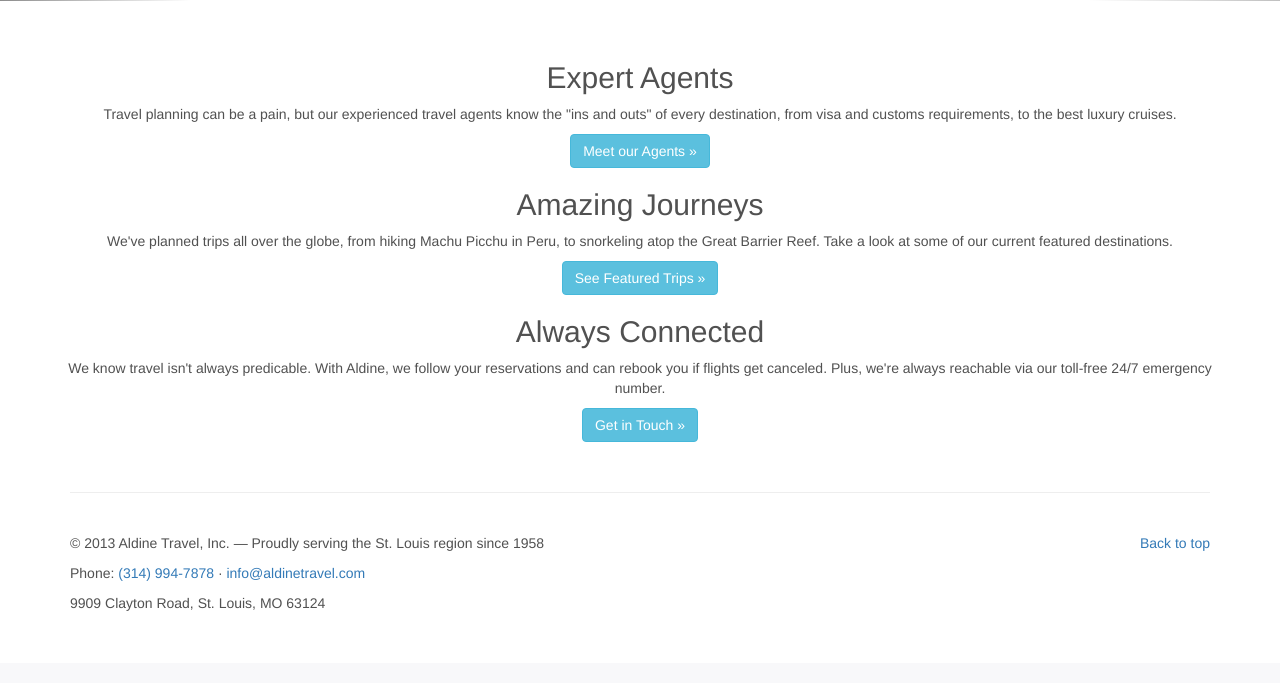
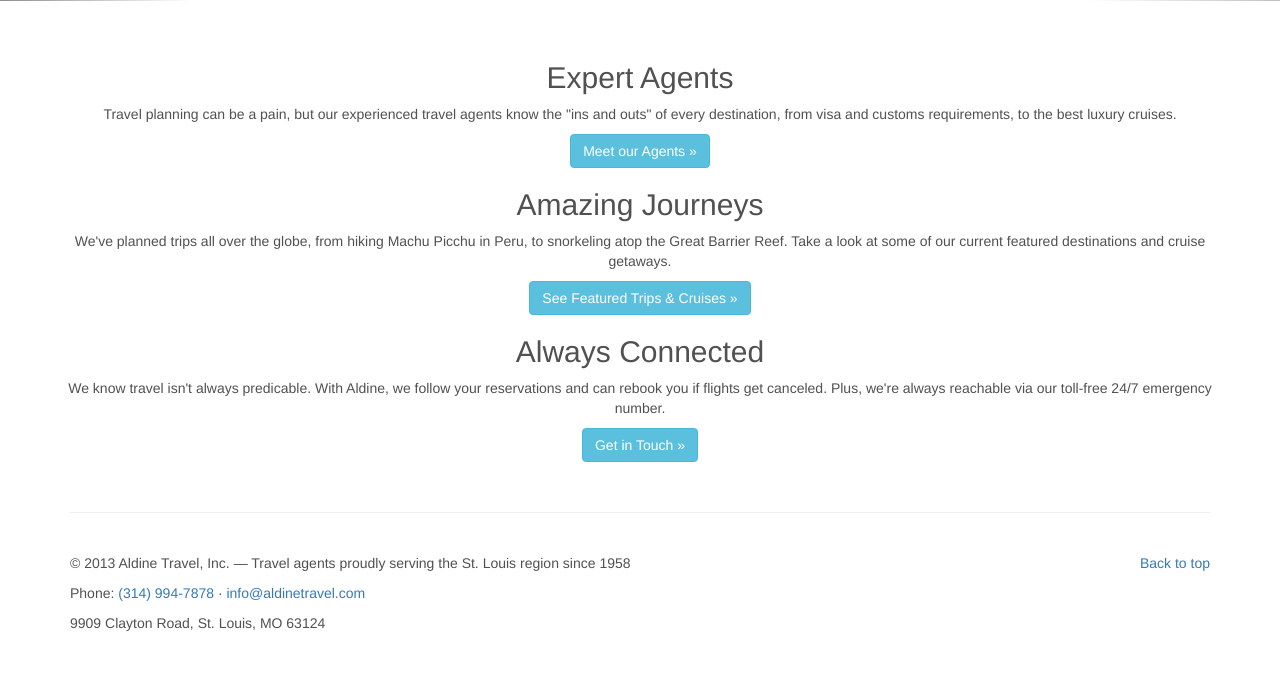
Before and after one commit to semenko/aldine-website, a Flask app: page / in a window 1280 px wide. Shown: the part 499-1182 px from the top of the page. Before the commit the page ends 1110 px from the top, so only its background shows below. Run offline with Flask 2, Linux system fonts and the light colour scheme; some libraries are stand-ins or nearby versions.

Commit message:
Text change.

```diff
--- a/templates/_base.html
+++ b/templates/_base.html
@@ -2,9 +2,9 @@
 <html lang="en">
   <head>
     <meta charset="utf-8">
-    <title>{% block title %}A St. Louis-based Travel Agency{% endblock %} &middot; Aldine Travel</title>
+    <title>{% block title %}A St. Louis Luxury Travel Agency{% endblock %} &middot; Aldine Travel</title>
     <meta name="viewport" content="width=device-width, initial-scale=1.0">
-    <meta name="description" content="{% block description %}A St. Louis-based travel agency, in business since 1958! We specialize in biking trips, adventure travel, cruises, and inventive land vacations.{% endblock %}">
+    <meta name="description" content="{% block description %}St. Louis luxury travel agents specializing in biking trips, adventure travel, cruises, and inventive land vacations. Family-owned since 1958.{% endblock %}">
     <meta name="author" content="Nick Semenkovich (@semenko) http://web.mit.edu/semenko/">
     <meta name="format-detection" content="telephone=no">
     <meta http-equiv="X-UA-Compatible" content="IE=Edge,chrome=1">
@@ -42,7 +42,7 @@
             <ul class="nav">
               <li><a href="/">Home</a></li>
               <li><a href="/about-us.html">About Us</a></li>
-              <li><a href="/featured-trips.html">Featured Trips</a></li>
+              <li><a href="/featured-trips.html">Featured Trips &amp; Cruises</a></li>
               <li class="dropdown">
                 <a href="#" class="dropdown-toggle" data-toggle="dropdown">Search for Trips <b class="caret"></b></a>
                 <ul class="dropdown-menu">
@@ -69,7 +69,7 @@
       <hr class="featurette-divider">
       <footer>
 	<p class="pull-right"><a href="#">Back to top</a></p>
-	<p>&copy; 2013 Aldine Travel, Inc. &mdash; Proudly serving the St. Louis region since 1958</p>
+	<p>&copy; 2013 Aldine Travel, Inc. &mdash; Travel agents proudly serving the St. Louis region since 1958</p>
 	<p>Phone: <a href="tel:+1-314-994-7878" onmousedown="_gaq.push(['_trackEvent','Call','local','Footer']);">(314) 994-7878</a> &middot; <a href="mailto:info@aldinetravel.com" target="_blank" onmousedown="_gaq.push(['_trackEvent','Email','Footer']);">info@aldinetravel.com</a></p>
 	<p>9909 Clayton Road, St. Louis, MO 63124</p>
       </footer>
--- a/templates/featured-trips.html
+++ b/templates/featured-trips.html
@@ -1,4 +1,4 @@
 {% extends "_base_framed.html" %}
-{% block title %}Featured Trips{% endblock %}
-{% block description %}Browse our current featured trips and special travel deals.{% endblock %}
+{% block title %}Featured Trips &amp; Cruises{% endblock %}
+{% block description %}Browse our current featured trips and special travel deals, including cruises.{% endblock %}
 {% block iframe %}http://vcms.virtuoso.com/webservices/offers.aspx?guid=399399&type=featuredgetaways{% endblock %}
--- a/templates/index.html
+++ b/templates/index.html
@@ -1,6 +1,6 @@
 {% extends "_base.html" %}
-{% block title %}A St. Louis-based Travel Agency{% endblock %}
-{% block description %}Family-owned and in business since 1958, our travel agents are experts at adventure travel, cruises, and inventive land vacations.{% endblock %}
+{% block title %}A St. Louis Luxury Travel Agency{% endblock %}
+{% block description %}St. Louis luxury travel agents specializing in biking trips, adventure travel, cruises, and inventive land vacations. Family-owned since 1958.{% endblock %}
 {% block page_core %}
 <div id="myCarousel" class="carousel slide">
   <div class="carousel-inner">
@@ -53,8 +53,8 @@
     <div class="span4">
         <!-- <img class="img-circle" src="http://placehold.it/140x140"> //-->
       <h2>Amazing Journeys</h2>
-      <p>We've planned trips all over the globe, from hiking Machu Picchu in Peru, to snorkeling atop the Great Barrier Reef. Take a look at some of our current featured destinations.</p>
-      <p><a class="btn btn-info" href="/featured-trips.html">See Featured Trips &raquo;</a></p>
+      <p>We've planned trips all over the globe, from hiking Machu Picchu in Peru, to snorkeling atop the Great Barrier Reef. Take a look at some of our current featured destinations and cruise getaways.</p>
+      <p><a class="btn btn-info" href="/featured-trips.html">See Featured Trips &amp; Cruises &raquo;</a></p>
     </div>
     <div class="span4">
         <!-- <img class="img-circle" src="http://placehold.it/140x140"> //-->
```
